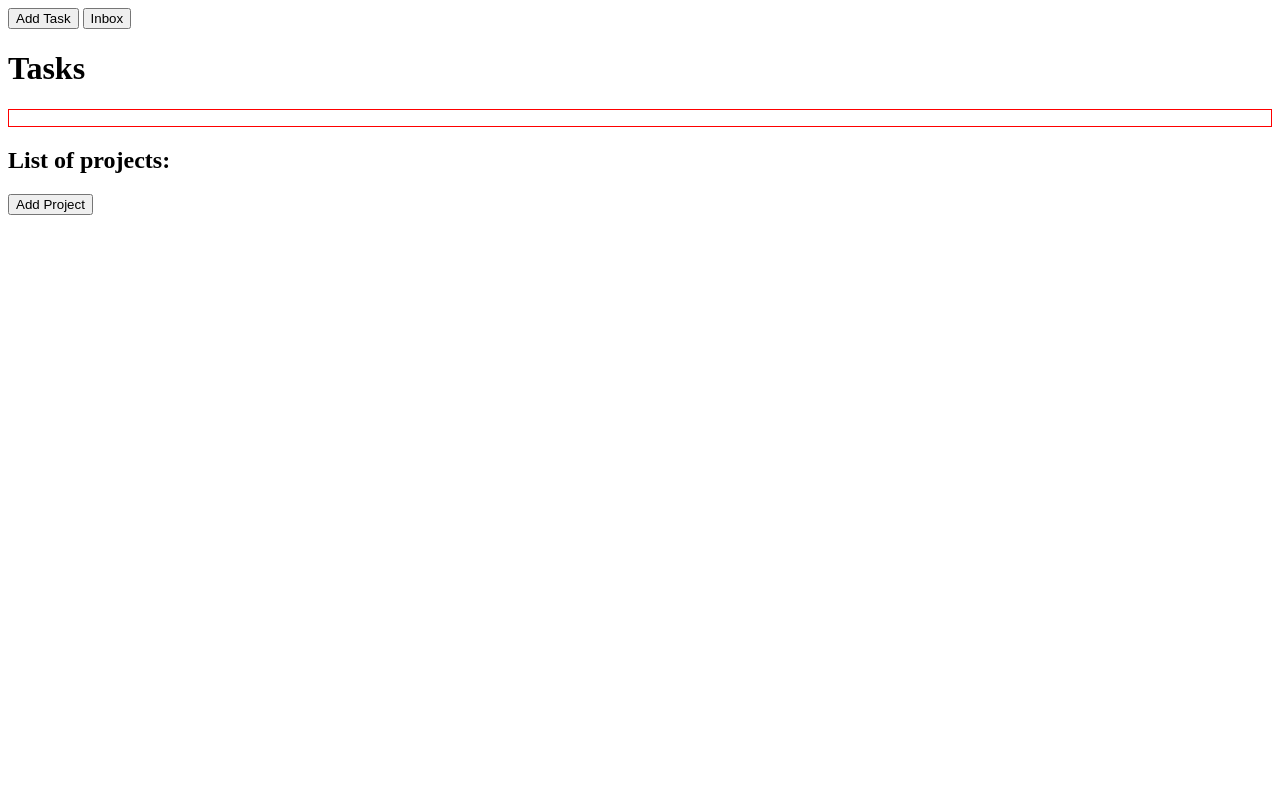
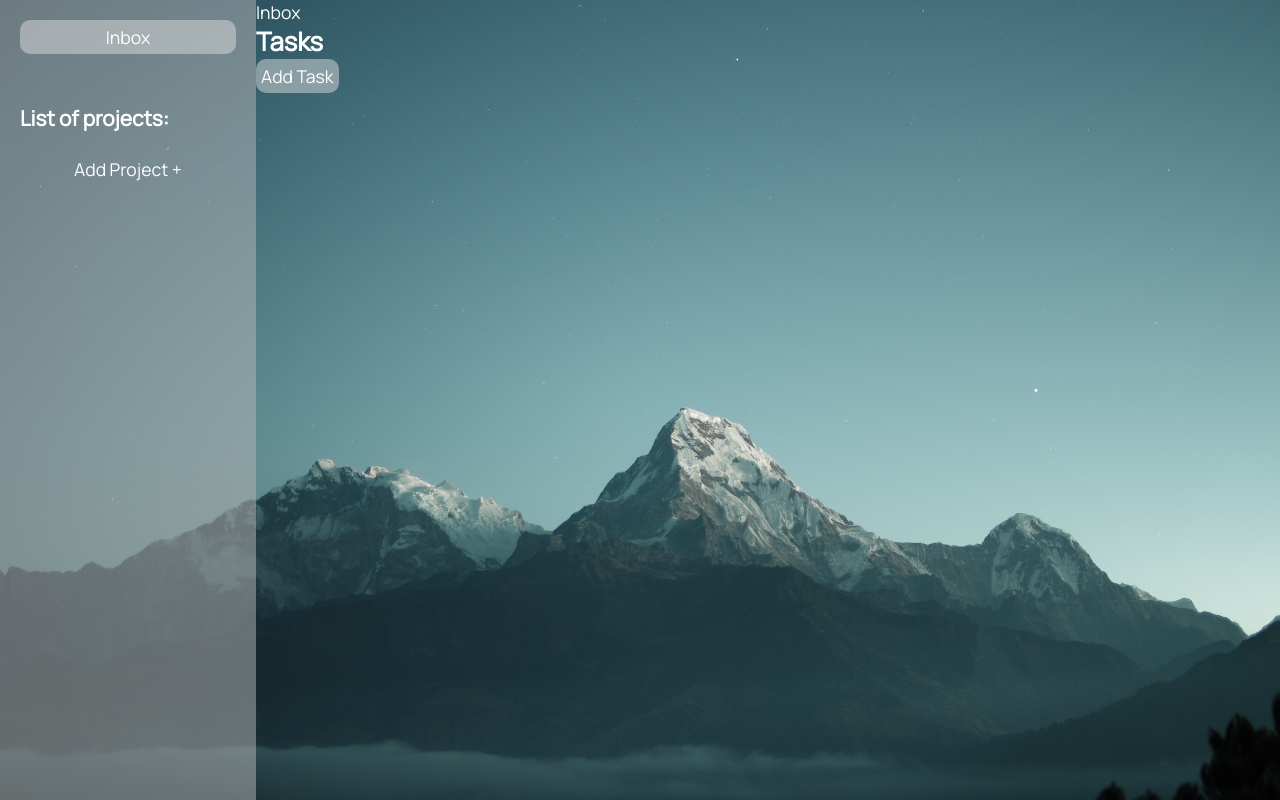
Before and after one commit to erinsophie/todo-list, a plain HTML site: page index.html in a window 1280 px wide. Drawn offline with Linux system fonts and the light colour scheme.

Commit message:
Start ui sidebar

```diff
--- a/index.html
+++ b/index.html
@@ -5,24 +5,36 @@
     <meta http-equiv="X-UA-Compatible" content="IE=edge" />
     <meta name="viewport" content="width=device-width, initial-scale=1.0" />
     <link rel="stylesheet" href="styles.css" />
+    <link rel="preconnect" href="https://fonts.googleapis.com">
+    <link rel="preconnect" href="https://fonts.gstatic.com" crossorigin>
+    <link href="https://fonts.googleapis.com/css2?family=Manrope&display=swap" rel="stylesheet">
     <title>Todo List</title>
   </head>
 
   <body>
-    <main>
+    <div class="content">
+
+      <main class="main">
+        <!---- side bar ---->
+        <nav class="sidebar">
+          <button id="inbox-btn">Inbox</button>
+          <p class="sidebar-title">List of projects:</p>
+          <button id="create-project-btn">Add Project +</button>
+          <div class="project-list-container">
+            <ul id="project-list"></ul>
+          </div>
+        </nav>
+        <!---- tasks ---->
+        <div class="task-display">
+          <p id="current-project"></p>
+          <p class="task-title">Tasks</p>
           <button id="add-task-btn">Add Task</button>
-      <button id="inbox-btn">Inbox</button>
-      <h1>Tasks</h1>
           <div class="task-list-container">
             <ul id="task-list"></ul>
           </div>
-
-      <h2>List of projects:</h2>
-      <button id="create-project-btn">Add Project</button>
-      <div class="project-list-container">
-        <ul id="project-list"></ul>
         </div>
 
+        <!---- project modal ---->
         <div class="modal">
           <form id="modal-form">
             <p class="message">New project</p>
@@ -38,6 +50,7 @@
           </form>
         </div>
 
+        <!---- task form ---->
         <div class="task-div">
           <form id="task-form">
             <label for="task-title">Task:</label>
@@ -58,8 +71,10 @@
           </form>
         </div>
 
+        <!---- overlay ---->
         <div class="overlay"></div>
       </main>
+    </div>
     <script src="main.js"></script>
   </body>
 </html>
--- a/styles.css
+++ b/styles.css
@@ -1,3 +1,158 @@
+/* css reset */
+
+*,
+*::before,
+*::after {
+  box-sizing: border-box;
+}
+
+* {
+  margin: 0;
+  padding: 0;
+  font-family: "Manrope", sans-serif;
+}
+
+html,
+body {
+  height: 100%;
+}
+
+img,
+picture,
+video,
+canvas,
+svg {
+  display: block;
+  max-width: 100%;
+}
+
+input,
+button,
+textarea,
+select {
+  font: inherit;
+  color: inherit;
+}
+
+p,
+h1,
+h2,
+h3,
+h4,
+h5,
+h6 {
+  overflow-wrap: break-word;
+}
+
+/* general */
+
+:root {
+  --light-grey: rgba(220, 220, 220, 0.5);
+  --dark-grey: rgba(184, 184, 184, 0.5);
+  --white: #FFFFFF;
+  --standard-font: 1.1rem;
+}
+
+/* main */
+
+body {
+  background-image: url(img/background.jpg);
+  background-repeat: no-repeat;
+  background-position: center center;
+  background-size: cover;
+  background-attachment: fixed;
+}
+
+.main {
+  display: flex;
+  height: 100vh;
+  overflow: auto;
+  font-size: var(--standard-font);
+  color: var(--white);
+}
+
+button {
+  cursor: pointer;
+  background-color: var(--light-grey);
+  border: none;
+  border-radius: 10px;
+  padding: 5px;
+}
+
+/* sidebar */
+
+.sidebar {
+  display: flex;
+  flex-direction: column;
+  gap: 20px;
+  padding: 20px;
+  width: 20%;
+  background-color: var(--dark-grey)
+}
+
+#inbox-btn {
+  margin-bottom: 30px;
+}
+
+#create-project-btn {
+  background: transparent;
+}
+
+.sidebar-title {
+  font-size: 1.3rem;
+  font-weight: bold;
+}
+
+/* projects */
+
+.current-tab {
+  background-color: rgba(161, 161, 161, 0.5)
+}
+
+.project {
+  cursor: pointer;
+}
+
+#project-list {
+  display: flex;
+  flex-direction: column;
+  gap: 15px;
+}
+
+#project-list li {
+  display: flex;
+  justify-content: center;
+  align-items: center;
+  border-radius: 10px;
+  padding: 5px;
+  list-style-type: none;
+  background-color: var(--light-grey)
+}
+
+.delete-project-btn {
+  height: 30px;
+  background: transparent;
+}
+
+/* tasks */
+
+.task-title {
+  font-size: 1.6rem;
+  font-weight: bold;
+}
+
+.task-display {
+  flex: 1;
+}
+
+.task-list-container {
+
+}
+
+.task-div {
+  display: none;
+}
+
 .strike-through {
   text-decoration: line-through;
 }
@@ -20,13 +175,7 @@
   background-color: red;
 }
 
-.task-list-container {
-  border: 1px solid red;
-}
-
-.project {
-  cursor: pointer;
-}
+/* modal */
 
 .modal {
   display: flex;
@@ -64,11 +213,3 @@
   height: 100%;
   background-color: rgba(0, 0, 0, 0.5);
 }
-
-.task-div {
-  display: none;
-}
-
-.current-tab {
-  background-color: lightgray;
-}
```
Also changed, not shown: img/background.jpg (added), main.js. Lines whose indentation alone changed are shown as unchanged.
